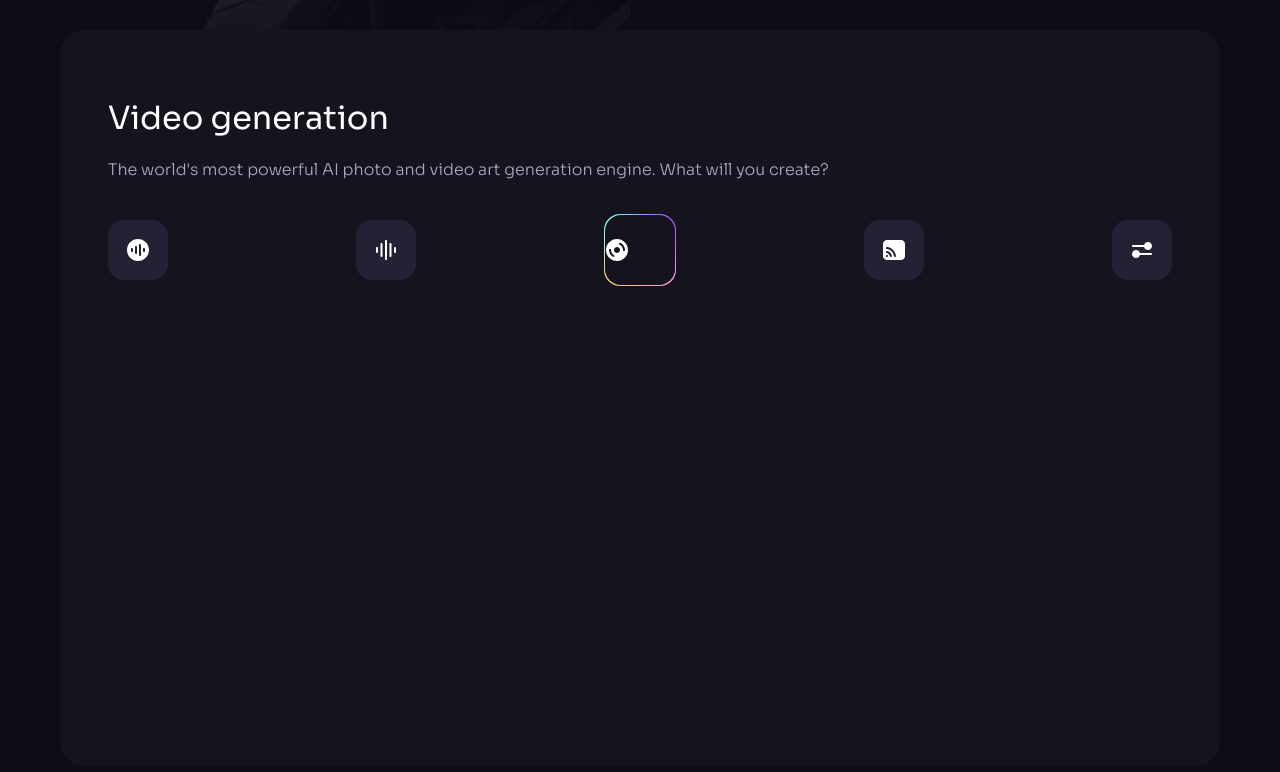
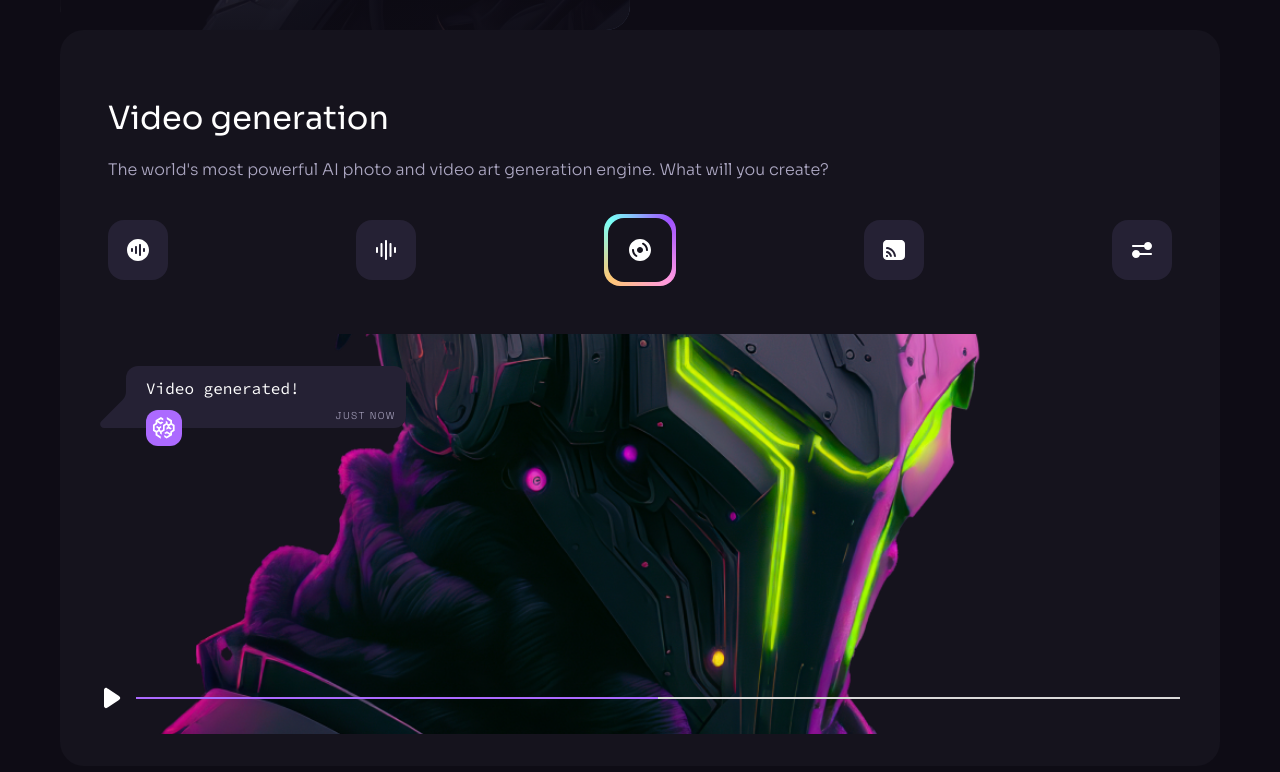
Before and after one commit to Somtochim/REACT-MODERN-UI-UX, a React (Vite) app: page / in a window 1280 px wide. Shown: the part 5524-6296 px from the top of the page. Built offline with nearby package versions, Linux system fonts and the light colour scheme.

Commit message:
feat: add service3 image and enhance layout in Services component

```diff
--- a/src/components/Services.jsx
+++ b/src/components/Services.jsx
@@ -1,6 +1,6 @@
 import Heading from "./Heading"
 import Section from "./Section"
-import { check, service1, service2 } from "../assets"
+import { check, service1, service2, service3 } from "../assets"
 import { brainwaveServices, brainwaveServicesIcons } from "../constants"
 import { Generating } from "./Generating"
 import { PhotoChatMessage, Gradient, VideoBar, VideoChatMessage } from "./design/Services"
@@ -13,7 +13,7 @@ const Services = () => {
             title="Generative AI made for creators."
             text="Brainwave unlocks the potential of AI-powered applications"/>
             <div className="relative">
-                <div className="relative z-1 flex items-center h-[39rem] mb-5 p-8 border border-n-1/10 rounded-3xl overflow-hidden lg:p-20 xl:h-[46rem]">
+                <div className="relative z-1 flex items-center h-[39rem]  mb-5 p-8 border border-n-1/10 rounded-3xl overflow-hidden lg:p-20 xl:h-[46rem]">
                   <div className="absolute top-0 left-0 w-full h-full pointer-events-none md:w-3/5 xl:w-auto">
                     <img className="w-full h-full object-cover md:object-right" width={800} height={730} src={service1} alt="Smartest AI" />
                   </div>
@@ -55,18 +55,24 @@ const Services = () => {
                         {brainwaveServicesIcons.map((item, index) => (
                           <li
                           key={index}
-                          className={` rounded-2xl flex items-center justify-center ${index === 2 ?'w-[3rem] h-[3rem] p-0.25  bg-conic-gradient rounded-2xl md:w-[4.5rem] md:h-[4.5rem]' : 'flex w-10 h-10 bg-n-6 md:w-15 md:h-15'}`}>
+                          className={` rounded-2xl flex items-center justify-center ${index === 2 ?'w-[3rem] h-[3rem] p-1 bg-conic-gradient rounded-2xl bg-clip-padding md:w-[4.5rem] md:h-[4.5rem]' : 'flex w-10 h-10 bg-n-6 md:w-15 md:h-15'}`}>
                             <div className= {
                             index === 2
-                            ? "flex items-center w-full h-full bg-n-7 rounded-[1rem]": ""}>
-                              <img src={ item } alt="" />
+                            ? "flex items-center justify-center w-full h-full bg-n-7 rounded-[1rem]": ""}>
+                              <img src={ item } alt={ item } />
                             </div>
                           </li>
                         ))}
                       </ul>
                     </div>
+                  <div className="relative h-[20rem] rounded-xl overflow-hidden md:h-[25rem]">
+                        <img src={ service3 } className="w-full h-full object-cover" width={520} height={400} alt="service3" />
+                        <VideoChatMessage />
+                        <VideoBar/>
+                  </div>
                 </div>
             </div>
+          <Gradient />
         </div>
     </Section>
   )
```
